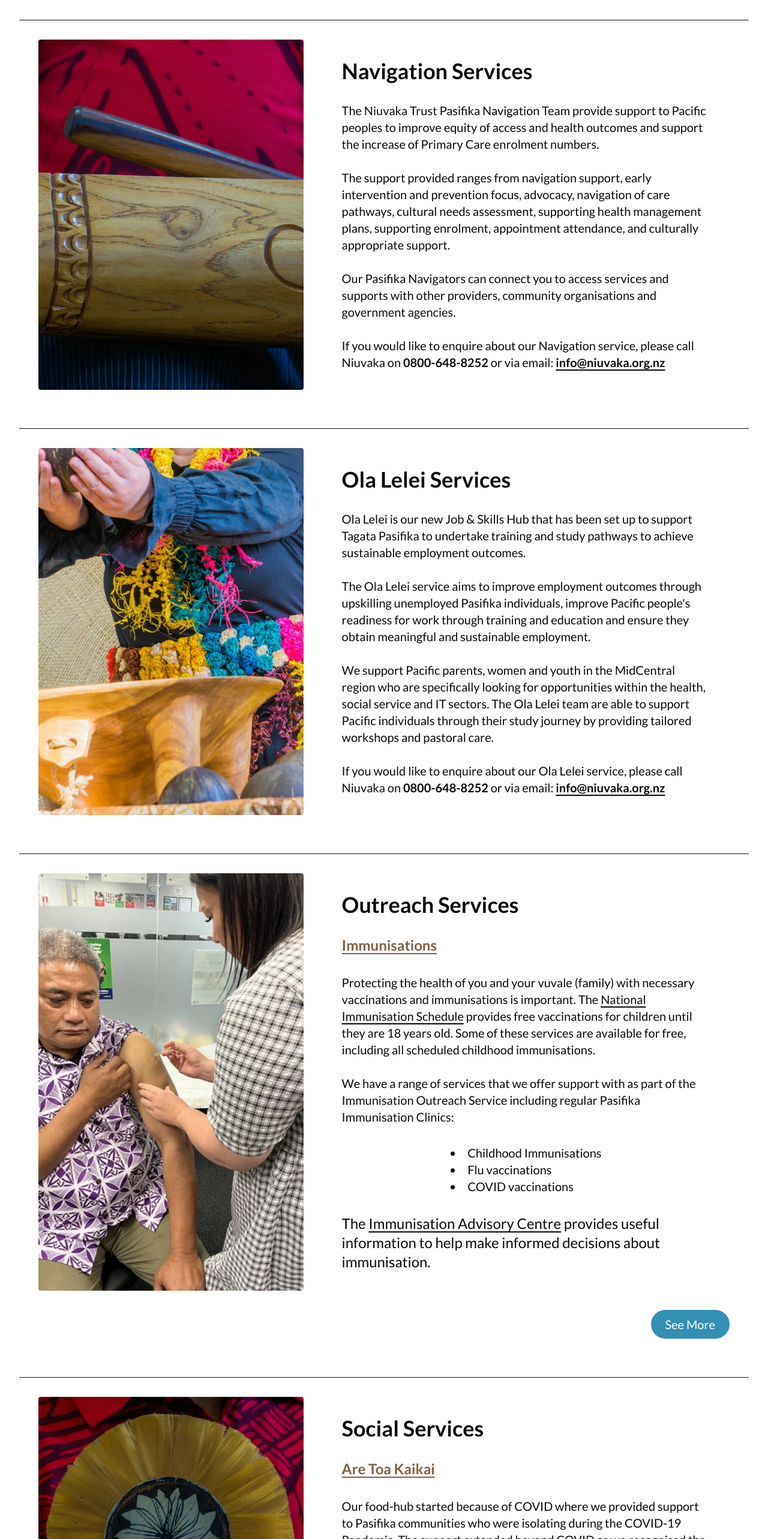
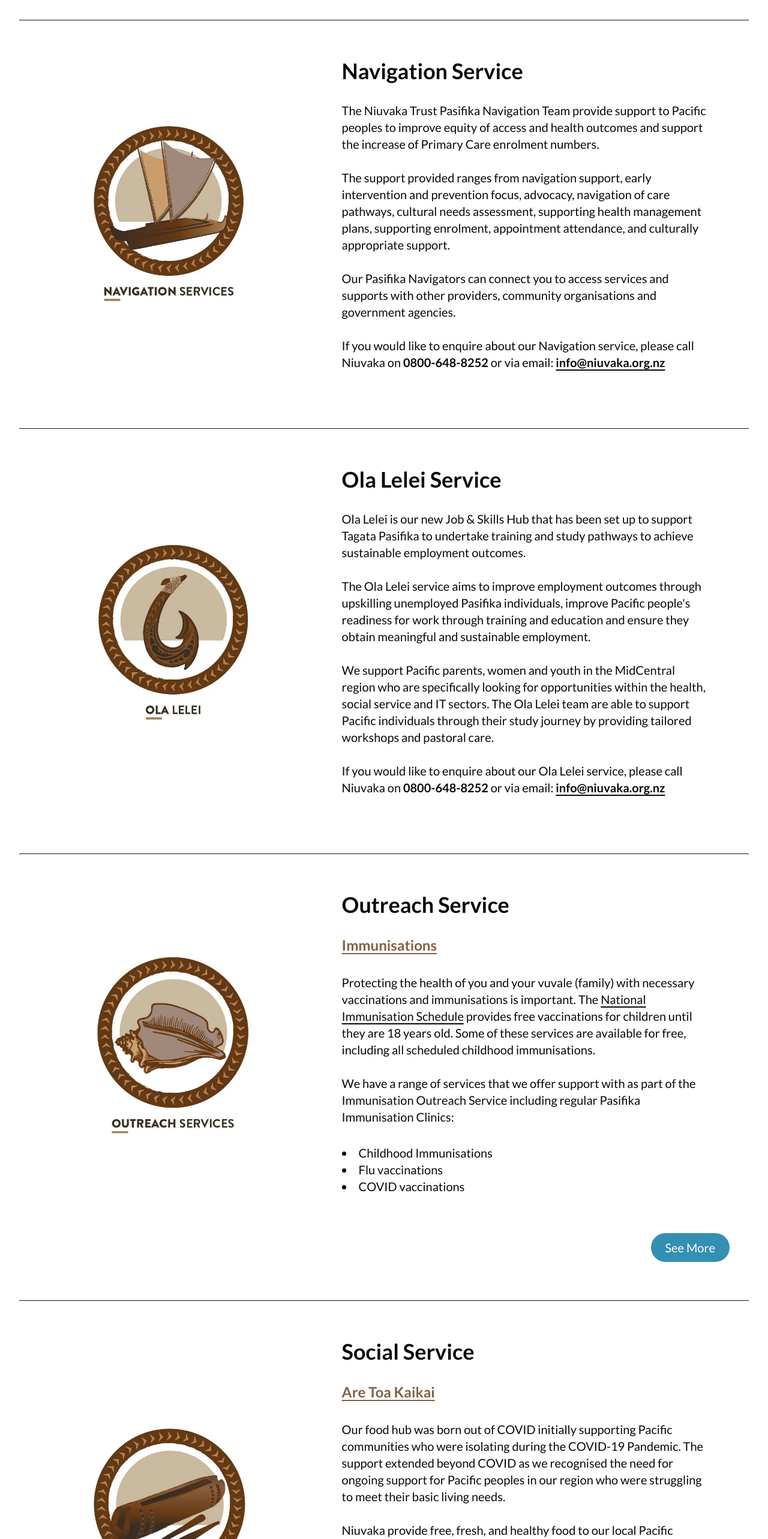
Before and after one commit to jhigger/niuvaka-trust, a Next.js app: page /services in a window 1280 px wide. Shown: the part 1071-3637 px from the top of the page at 60% size. Built offline with nearby package versions, Linux system fonts and the light colour scheme.

Commit message:
feat: change image, width and height, update texts

```diff
--- a/src/lib/constants.ts
+++ b/src/lib/constants.ts
@@ -5,37 +5,37 @@ export const email = "info@niuvaka.org.nz";
 export const services: {
   image: string;
   name:
-    | "Navigation Services"
-    | "Ola Lelei Services"
-    | "Outreach Services"
-    | "Social Services";
+  | "Navigation Service"
+  | "Ola Lelei Service"
+  | "Outreach Service"
+  | "Social Service";
   description: string;
   id: string;
 }[] = [
     {
       image: "/services/navigation.webp",
-    name: "Navigation Services",
+      name: "Navigation Service",
       description:
         "The Niuvaka Trust Pasifika Navigation Team provide support to Pacific peoples to improve equity of access and health outcomes and support the increase of Primary Care enrolment numbers.",
       id: "navigation-services",
     },
     {
       image: "/services/ola.webp",
-    name: "Ola Lelei Services",
+      name: "Ola Lelei Service",
       description:
         "Ola Lelei is our new Job & Skills Hub that has been set up to support Tagata Pasifika to undertake training and study pathways to achieve sustainable employment outcomes.",
       id: "ola-lelei-and-kai-services",
     },
     {
       image: "/services/outreach.webp",
-    name: "Outreach Services",
+      name: "Outreach Service",
       description:
         "Immunisations Protecting the health of you and your vuvale (family) with necessary vaccinations and immunisations is important.",
       id: "outreach-services",
     },
     {
       image: "/services/social.webp",
-    name: "Social Services",
+      name: "Social Service",
       description:
         "Are Toa Kaikai Our food-hub started because of COVID where we provided support to Pasifika communities who were isolating during the COVID-19 Pandemic.",
       id: "social-services",
@@ -266,7 +266,7 @@ export const navigationLinks: {
           name,
           href: `/services#${href}`,
           subLinks:
-          name === "Outreach Services"
+            name === "Outreach Service"
               ? [
                 {
                   name: "Immunisation",
@@ -289,7 +289,7 @@ export const navigationLinks: {
                   href: "/services#health-assessment-and-wellbeing-checks",
                 },
               ]
-            : name === "Social Services"
+              : name === "Social Service"
                 ? [
                   {
                     name: "Are Toa Kaikai",
--- a/src/pages/services.tsx
+++ b/src/pages/services.tsx
@@ -12,12 +12,12 @@ export const projects = [
     name: "Poly Paddles",
     description: (
       <p className="lg:text-xl">
-        Water safety and life skills programme for Pasifika & Māori Tamariki and
-        Rangatahi 5-18 years
+        Water safety and life skills programme for Pasifika and Māori Tamariki
+        and Rangatahi 5-18 years.
         <br />
         <br />
-        If you would like to enquire about our Poly Paddles, please call Niuvaka
-        on <b>0800-648-8252</b> or via email:{" "}
+        If you would like to enquire about our Poly Paddles Initiative, please
+        contact Niuvaka on <b>0800-648-8252</b> or via email:{" "}
         <a
           href="mailto:info@niuvaka.org.nz"
           className="font-bold underline underline-offset-4"
@@ -29,11 +29,12 @@ export const projects = [
   },
   {
     image: "/projects/gardening.webp",
-    name: "Pasifica Home Gardening Initiatives",
+    name: "Pasifica Home Gardening Initiative",
     description: (
       <p className="lg:text-xl">
         Wellbeing programme using ancestral knowledge to support Pacific
-        families to be self-managing and self-sufficient.
+        families to be self-managing and self-sufficient and support the
+        achievement of kai sovereignty.
         <br />
         <br />
         If you would like to enquire about our Pacific Home Gardening
@@ -53,7 +54,7 @@ export const projects = [
     description: (
       <p className="lg:text-xl">
         Initiative to revive traditional Pacific cultural games to create
-        connectedness and belonging
+        connectedness and belonging.
         <br />
         <br />
         If you would like to enquire about our Vaka Programmes, please call
@@ -70,10 +71,10 @@ export const projects = [
 ];
 
 const images = [
-  "/services/service1.webp",
-  "/services/service2.webp",
-  "/services/service3.webp",
-  "/services/service4.webp",
+  "/services/navigation.webp",
+  "/services/ola.webp",
+  "/services/outreach.webp",
+  "/services/social.webp",
 ];
 
 const serviceDescriptions = [
@@ -170,24 +171,11 @@ const serviceDescriptions = [
           Immunisation Outreach Service including regular Pasifika Immunisation
           Clinics:
         </p>
-        <ul className="list-inside list-disc self-center text-left lg:text-xl">
+        <ul className="list-inside list-disc self-center text-left lg:w-full lg:text-xl">
           <li>Childhood Immunisations</li>
           <li>Flu vaccinations</li>
           <li>COVID vaccinations</li>
         </ul>
-        <p className="text-lg lg:text-2xl">
-          The{" "}
-          <a
-            href="https://www.immune.org.nz/"
-            target="_blank"
-            rel="noopener noreferrer"
-            className="underline underline-offset-4"
-          >
-            Immunisation Advisory Centre
-          </a>{" "}
-          provides useful information to help make informed decisions about
-          immunisation.
-        </p>
       </>
     ),
   },
@@ -202,24 +190,24 @@ const serviceDescriptions = [
           Are Toa Kaikai
         </h3>
         <p className="text-base lg:text-xl">
-          Our food-hub started because of COVID where we provided support to
-          Pasifika communities who were isolating during the COVID-19 Pandemic.
-          The support extended beyond COVID as we recognised the need for
-          ongoing support for Pacific peoples in our region who were struggling
-          to meet their basic living needs.
+          Our food hub was born out of COVID initially supporting Pacific
+          communities who were isolating during the COVID-19 Pandemic. The
+          support extended beyond COVID as we recognised the need for ongoing
+          support for Pacific peoples in our region who were struggling to meet
+          their basic living needs.
           <br />
           <br />
-          Niuvaka provide free, fresh and healthy food to our local Pasifika
-          communities and in particular to those who are in need.
+          Niuvaka provide free, fresh, and healthy food to our local Pacific
+          communities and to those who are in need. Are Toa Kaikai relies on the
+          support and generosity of our funders, donations and food suppliers in
+          supplying rescued food to Pacific communities. The contents of our kai
+          packs depend on the supplies available to us. We are also able to
+          provide fresh fruit and vegetables grown and harvested from our own
+          community garden that is then distributed to Pacific communities.
           <br />
           <br />
-          Are Toa Kaikai relies on the support and generosity of our partner
-          food suppliers, funders and donations. The contents of our food packs
-          depend on the supplies available to us.
-          <br />
-          <br />
-          If you would like to enquire about our Ara Toa Kaikai service, please
-          call Niuvaka on <b>0800-648-8252</b> or via email:{" "}
+          If you require support through our Are Toa Kaikai, please call Niuvaka
+          on <b>0800-648-8252</b> or via email:{" "}
           <a
             href="mailto:info@niuvaka.org.nz"
             className="font-bold underline underline-offset-4"
@@ -326,7 +314,7 @@ const Services = () => {
                   <img
                     src={image}
                     alt="service"
-                    className="col-span-full h-full max-h-[720px] w-full max-w-[1080px] rounded object-cover lg:col-span-2"
+                    className="col-span-full h-full max-h-[327px] w-full max-w-[462px] rounded object-contain lg:col-span-2"
                   />
                   <div className="col-span-full flex flex-col gap-8 lg:col-span-3 lg:p-8">
                     <h2 className="text-bold text-2xl font-semibold capitalize lg:text-4xl">
@@ -344,7 +332,25 @@ const Services = () => {
                     </Button>
                   )}
                   {show && id === "outreach-services" && (
-                    <div className="col-span-full max-w-screen-2xl space-y-8">
+                    <div className="col-span-full space-y-8">
+                      <img
+                        src="/services/service3.webp"
+                        alt="immunisation"
+                        className="mx-auto h-[385px] w-[320px] rounded object-cover lg:float-right lg:m-8 xl:-mt-32"
+                      />
+                      <p className="text-lg lg:text-xl">
+                        The{" "}
+                        <a
+                          href="https://www.immune.org.nz/"
+                          target="_blank"
+                          rel="noopener noreferrer"
+                          className="underline underline-offset-4"
+                        >
+                          Immunisation Advisory Centre
+                        </a>{" "}
+                        provides useful information to help make informed
+                        decisions about immunisation.
+                      </p>
                       <p className="lg:text-xl">
                         For more information on any immunisation services please
                         call your <b>General Practice team</b> or contact
@@ -363,10 +369,6 @@ const Services = () => {
                       </p>
                       <br />
                       <br />
-                      <h2 className="text-bold text-2xl font-semibold text-coffee-400 lg:text-4xl">
-                        We also provide Screening support within the Outreach
-                        Service:
-                      </h2>
                       <h3
                         id="breast-screening"
                         className="text-xl font-bold text-coffee-400 underline underline-offset-4 lg:text-2xl"
@@ -374,12 +376,11 @@ const Services = () => {
                         Breast Screening
                       </h3>
                       <p className="lg:text-xl">
-                        Protecting the health of you and your vuvale Free
-                        mammograms are available every two years through
+                        Free mammograms are available every two years through
                         BreastScreen Aotearoa for women aged 45&ndash;69 years.
                         <br />
-                        We want to empower Pasifika women to actively lead their
-                        health and wellbeing aspirations.
+                        We want to empower Pacific women to actively lead their
+                        health and wellbeing aspirations
                         <br />
                         Niuvaka are here to support and guide you by connecting
                         you for free mammogram appointments that meet the
@@ -409,6 +410,13 @@ const Services = () => {
                           className="font-bold underline underline-offset-4"
                         >
                           0800 270 200
+                        </a>{" "}
+                        or contact Niuvaka on <b>0800-648-8252</b> or email{" "}
+                        <a
+                          href="mailto:info@niuvaka.org.nz"
+                          className="font-bold underline underline-offset-4"
+                        >
+                          info@niuvaka.org.nz
                         </a>
                       </p>
                       <br />
@@ -633,7 +641,7 @@ const Services = () => {
               id="our-projects-and-initiatives"
               className="p-4 text-3xl font-black text-white lg:p-8 lg:text-5xl"
             >
-              Our Projects and Initiatives
+              Our Projects & Initiatives
             </h2>
 
             <div className="flex flex-col gap-8 divide-y divide-primary">
```
Lines whose indentation alone changed are shown as unchanged.
